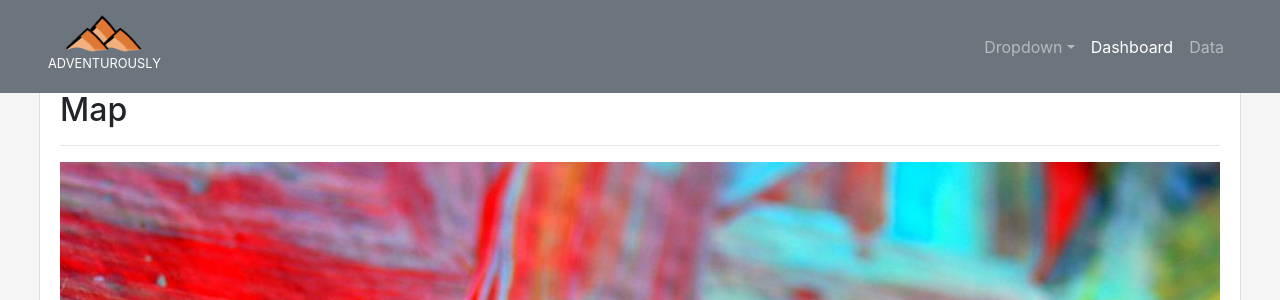
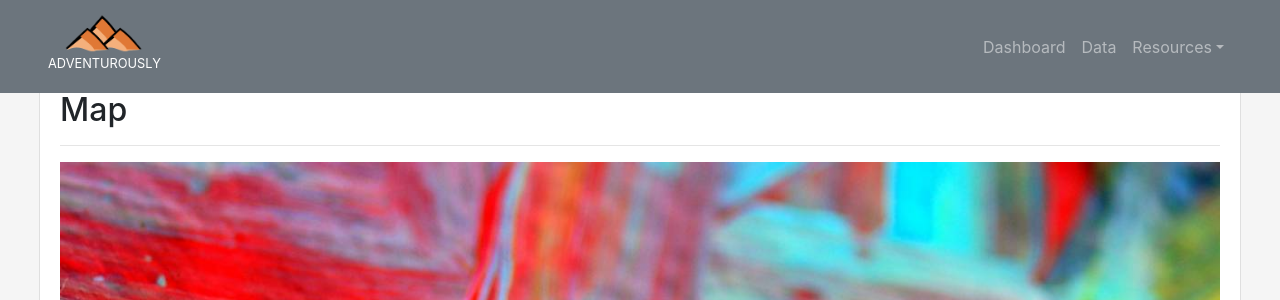
Before and after one commit to kd017/ADVENTUROUS.LY, a Flask app: page /dashboard.html in a window 1280 px wide. Shown: the top 300 px of the page. Run offline with Flask 2, Linux system fonts and the light colour scheme; some libraries are stand-ins or nearby versions.

Commit message:
Added Resources

```diff
--- a/static/js/news.js
+++ b/static/js/news.js
@@ -11,7 +11,8 @@ d3.json('/news').then(news => {
            return `<a href="${newsitem.href}" target="_blank"> \
                         <img class="img-fluid d-block w-100"  src="${newsitem.image}"  width="100%">  </a> \
                    <div> \
-                      <p> ${newsitem.title}</p> \
+                      <p>${newsitem.title}</p> \
+                      <a class="badge badge-info" href="${newsitem.href}" target="_blank">click on image</a> \
                    </div>`
        })
      slide_container.select(".carousel-item").classed("active", true)
--- a/templates/dashboard.html
+++ b/templates/dashboard.html
@@ -41,25 +41,24 @@
             <div class="collapse navbar-collapse" id="navbarSupportedContent">
                     <ul class="navbar-nav ml-md-auto">
                             <li class="nav-item">
-                        <div class="dropdown">
-                            <a class="nav-link dropdown-toggle" href="#" id="navbarDropdownMenuLink"
-                                data-toggle="dropdown" aria-haspopup="true" aria-expanded="false">Dropdown</a>
-                            <div class="dropdown-menu navbar-custom" aria-labelledby="navbarDropdownMenuLink">
-                                <a class="dropdown-item" href="#">Option1</a>
-                                <a class="dropdown-item" href="#">Option2</a>
-                                <a class="dropdown-item" href="#">Option3</a>
-                                <a class="dropdown-item" href="#">Option4</a>
-                            </div>
-                        </div>
-                    </li>
-                    <li class="nav-item">
-                        <a class="nav-link active" href="dashboard.html">Dashboard</a>
+                                <a class="nav-link" href="dashboard.html">Dashboard</a>
                             </li>
                             <li class="nav-item">
                                 <a class="nav-link" href="data.html">Data</a>
                             </li>
+                            <li class="nav-item">
+                                <div class="dropdown">
+                                    <a class="nav-link dropdown-toggle" href="#" id="navbarDropdownMenuLink"
+                                        data-toggle="dropdown" aria-haspopup="true" aria-expanded="false">Resources</a>
+                                    <div class="dropdown-menu navbar-custom" aria-labelledby="navbarDropdownMenuLink">
+                                        <a class="dropdown-item" target="_blank" href="https://www.nationalgeographic.com/environment/global-warming/global-warming-overview/">Global Warming</a>
+                                        <a class="dropdown-item" target="_blank" href="https://climate.nasa.gov/evidence/">Evidence</a>
+                                        <a class="dropdown-item" target="_blank" href="https://climate.nasa.gov/fun-facts/">Fun Facts</a>
+                                        <a class="dropdown-item" target="_blank" href="https://climate.nasa.gov/solutions/resources/">Solutions</a>
+                                    </div>
+                                </div>
+                            </li>
                         </ul>
-
             </div>
 
         </nav>
```
Also changed, not shown: templates/data.html (+13 -13 lines), templates/index.html (+12 -12 lines). Lines whose indentation alone changed are shown as unchanged.
